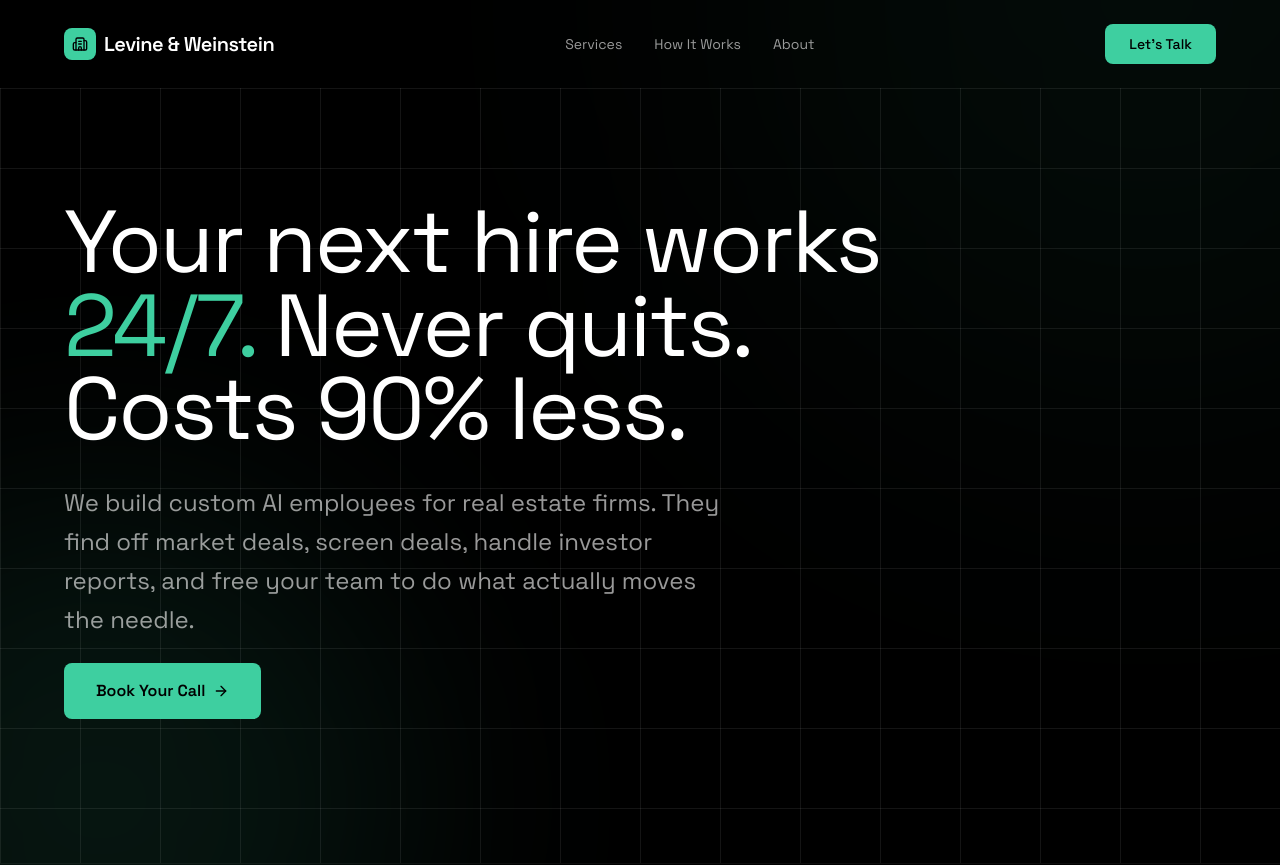
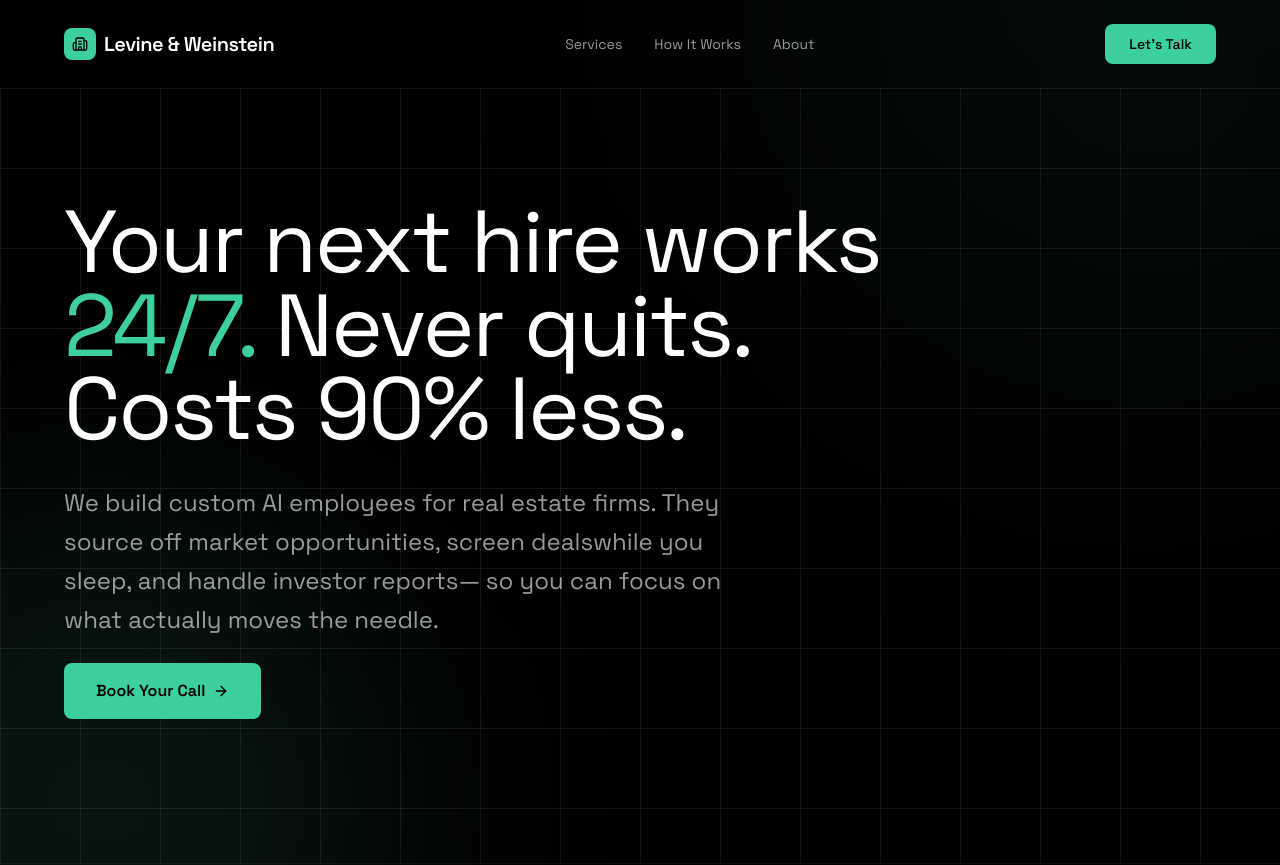
Before and after one commit to dealwire-ai/dealwire, a Next.js app in the folder apps/web/: page / in a window 1280 px wide. Shown: the top 865 px of the page. Built offline with nearby package versions, Linux system fonts and the light colour scheme.

Commit message:
hero wording

```diff
--- a/apps/web/src/app/page.tsx
+++ b/apps/web/src/app/page.tsx
@@ -80,7 +80,7 @@ export default function Home() {
             </h1>
 
             <p className="text-xl md:text-2xl text-white/60 max-w-2xl leading-relaxed mb-6">
-              We build custom AI employees for real estate firms. They find off market deals, screen deals, handle investor reports, and free your team to do what actually moves the needle.
+              We build custom AI employees for real estate firms. They source off market opportunities, screen dealswhile you sleep, and handle investor reports— so you can focus on what actually moves the needle.
             </p>
 
             {/* <p className="text-lg text-white/40 max-w-xl mb-12">
```
